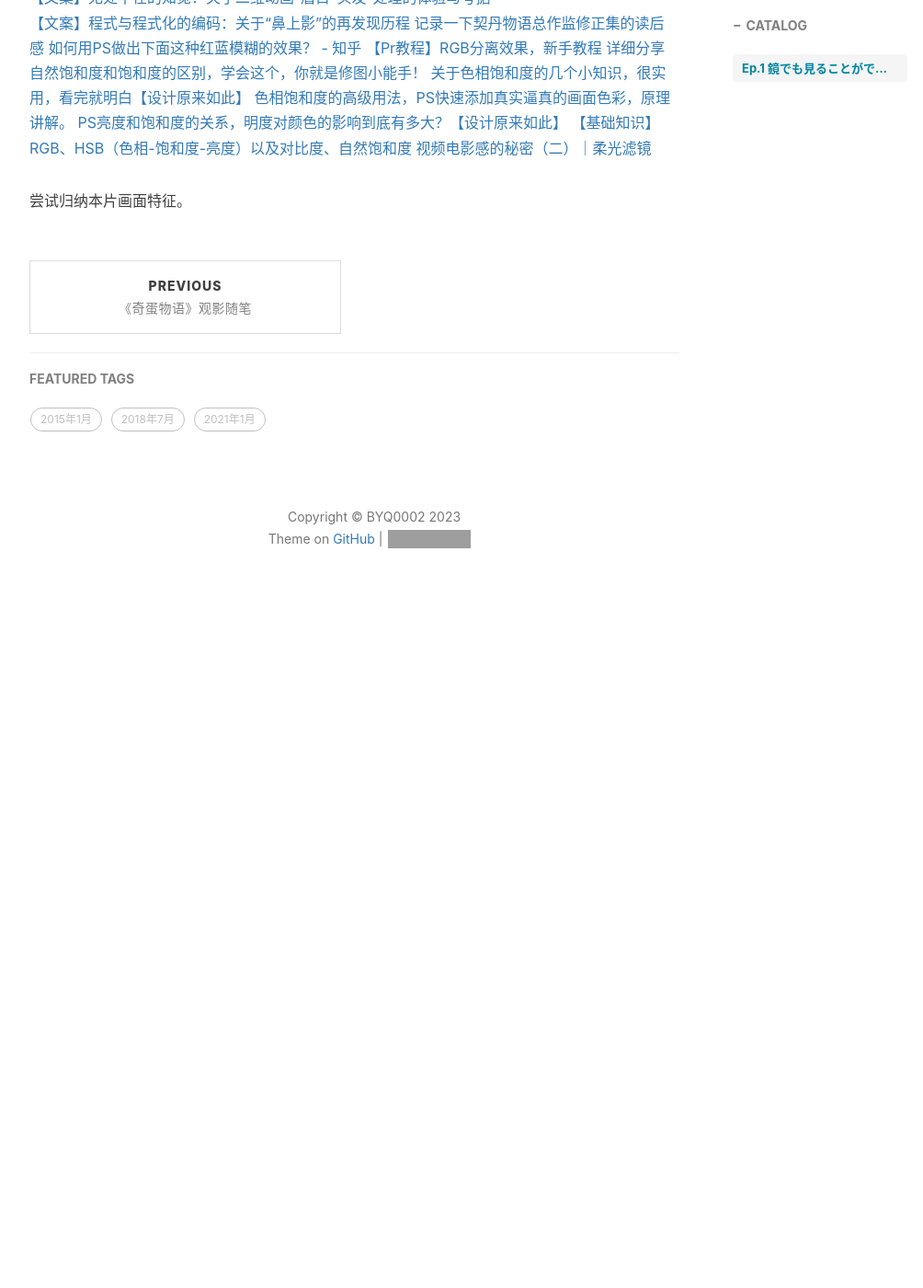
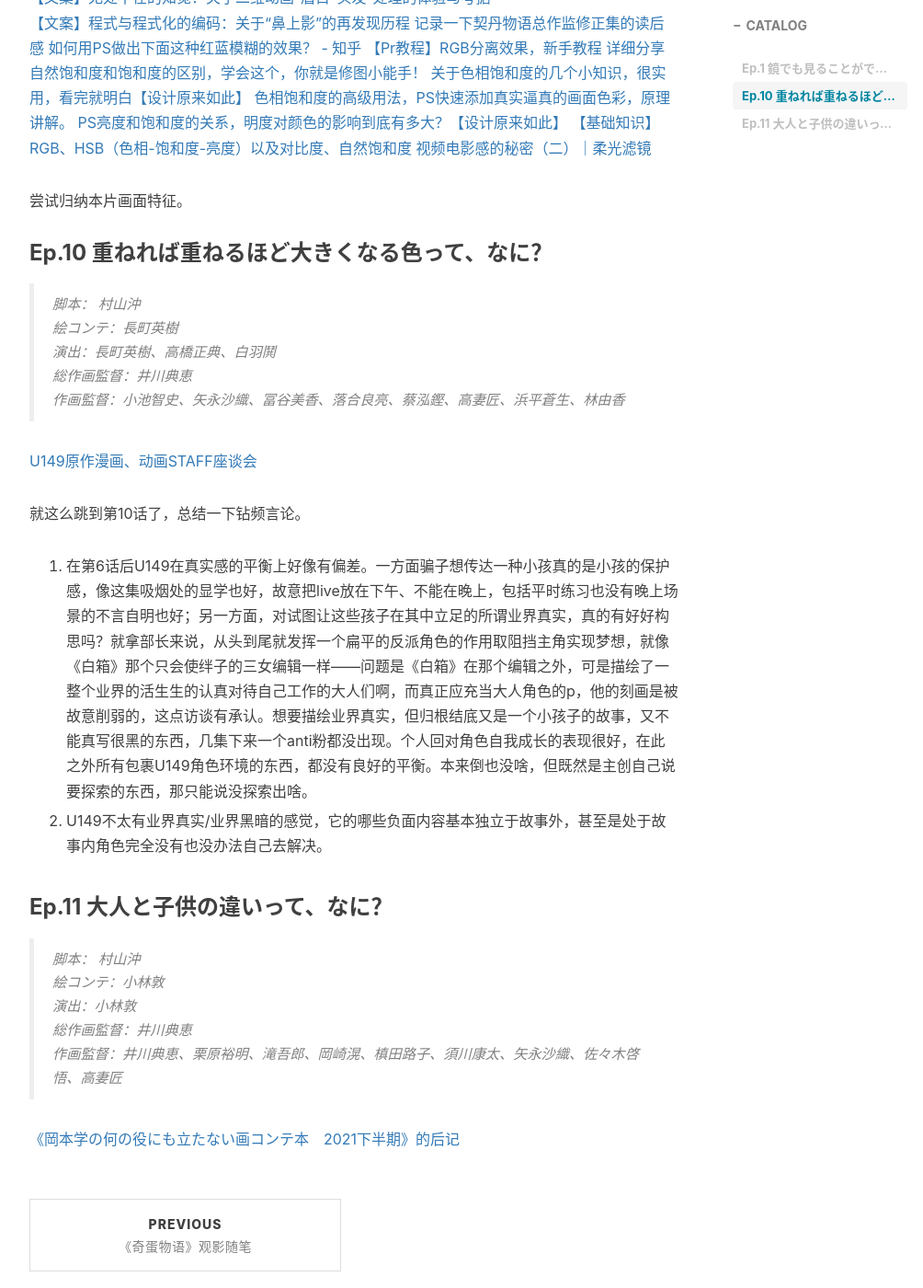
Before and after one commit to BYQ0002/BYQ0002.github.io, a Jekyll site: the page built from _posts/2023-04-06-偶像大师-灰姑娘女孩-U149-观影随笔.md, in a window 1280 px wide and 1400 px high, scrolled down 2326 px. Shown: the whole window at 92% size, without its empty margins (233-1237 px from the left). Built offline with Jekyll 4.4.1, drawn with Linux system fonts in a browser that asks for light colours; nearby versions of some CDN libraries; comment, search, counter and statistics services are not loaded; before the commit the page ends 3016 px from its top, so only the background shows below that; grey boxes are pictures that could not be loaded.

Commit message:
Update 2023-04-06-偶像大师-灰姑娘女孩-U149-观影随笔.md

```diff
--- a/_posts/2023-04-06-偶像大师-灰姑娘女孩-U149-观影随笔.md
+++ b/_posts/2023-04-06-偶像大师-灰姑娘女孩-U149-观影随笔.md
@@ -62,3 +62,32 @@ tags:                                                  #标签
 [视频电影感的秘密（二）｜柔光滤镜](https://www.bilibili.com/video/BV1bd4y1E7VK?spm_id_from=333.1245.0.0)
 
 尝试归纳本片画面特征。
+
+### Ep.10 重ねれば重ねるほど大きくなる色って、なに？
+
+>脚本： 村山沖
+絵コンテ：長町英樹
+演出：長町英樹、高橋正典、白羽鬨
+総作画監督：井川典恵
+作画監督：小池智史、矢永沙織、冨谷美香、落合良亮、蔡泓鏗、高妻匠、浜平蒼生、林由香
+
+[U149原作漫画、动画STAFF座谈会](https://weibo.com/7710581360/N2WUbovNn)
+
+就这么跳到第10话了，总结一下钻频言论。
+
+1. 在第6话后U149在真实感的平衡上好像有偏差。一方面骗子想传达一种小孩真的是小孩的保护感，像这集吸烟处的显学也好，故意把live放在下午、不能在晚上，包括平时练习也没有晚上场景的不言自明也好；另一方面，对试图让这些孩子在其中立足的所谓业界真实，真的有好好构思吗？就拿部长来说，从头到尾就发挥一个扁平的反派角色的作用取阻挡主角实现梦想，就像《白箱》那个只会使绊子的三女编辑一样——问题是《白箱》在那个编辑之外，可是描绘了一整个业界的活生生的认真对待自己工作的大人们啊，而真正应充当大人角色的p，他的刻画是被故意削弱的，这点访谈有承认。想要描绘业界真实，但归根结底又是一个小孩子的故事，又不能真写很黑的东西，几集下来一个anti粉都没出现。个人回对角色自我成长的表现很好，在此之外所有包裹U149角色环境的东西，都没有良好的平衡。本来倒也没啥，但既然是主创自己说要探索的东西，那只能说没探索出啥。
+
+2. U149不太有业界真实/业界黑暗的感觉，它的哪些负面内容基本独立于故事外，甚至是处于故事内角色完全没有也没办法自己去解决。
+
+
+
+### Ep.11 大人と子供の違いって、なに？
+
+>脚本： 村山沖
+絵コンテ：小林敦
+演出：小林敦
+総作画監督：井川典恵
+作画監督：井川典恵、栗原裕明、滝吾郎、岡崎滉、槙田路子、須川康太、矢永沙織、佐々木啓悟、高妻匠
+
+
+[《岡本学の何の役にも立たない画コンテ本　2021下半期》的后记](https://weibo.com/2210628922/LdBKDjK0v)
```
